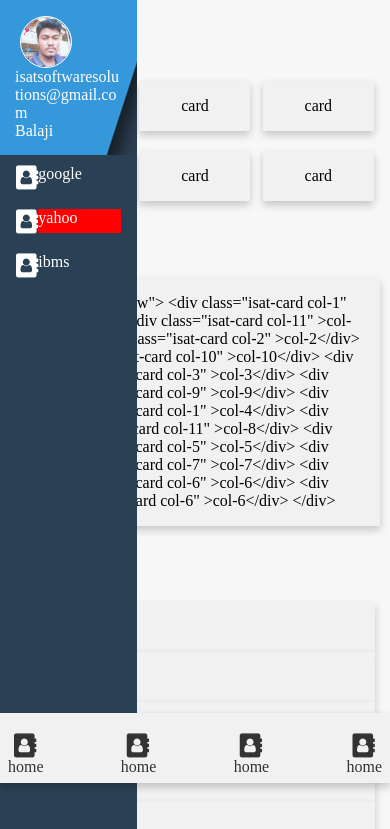
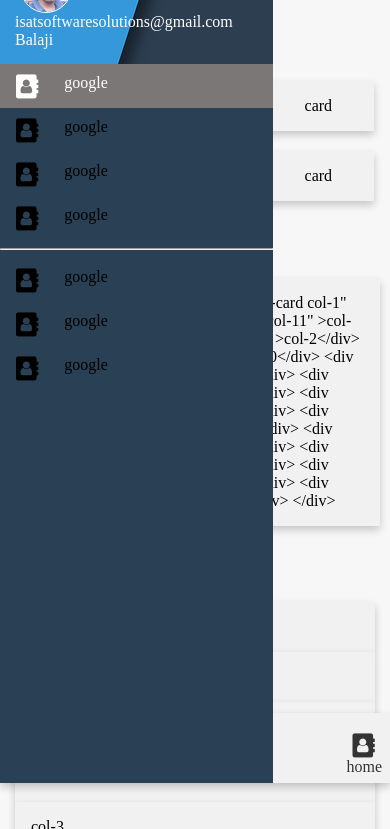
Before and after one commit to isat7/dashio, a website: page side_nav_one.html in a window 390 px wide. Shown: the part 61-890 px from the top of the page. Drawn offline with Linux system fonts and the light colour scheme; a script that the page names is missing.

Commit message:
'updated..'

```diff
--- a/side_nav_one.html
+++ b/side_nav_one.html
@@ -176,6 +176,15 @@ align-items:space-between;
     color:white;
 }
 /* side nav material */
+.material_menu_container{
+
+    display:flex;
+    flex-direction:column;
+    width:100%;
+    list-style-type: none;
+    margin: 0px;
+    padding: 0px;
+}
 .material_menu_header{
     display:flex;
     flex:1;
@@ -183,6 +192,15 @@ align-items:space-between;
     padding:15px;
     word-break:break-all;
     height: 170px;
+}
+.material_list{
+    display: flex;padding:10px 16px;color:white";
+}
+.active{
+    background:#7c7777;
+}
+.material_list:hover{
+    background: #8a8484;
 }
 /* timeline */
 .ul-ts{
@@ -343,21 +361,30 @@ width:75%;
 }
 
 .side_nav{
-    width:0px;
+
+    position: fixed;
+    z-index: 100;
+    top:0px;
+    width:70%;
 }
 .main{
     width:100%;
     margin-left:0px;
 }
 }
-@media only screen and (max-width: 768px) {
+@media only screen and (min-width: 481px) {
     .side_nav{
-    width:35%;
+    width:60%;
 }
 
 
+ }
+
+ @media only screen and (min-width: 781px) {
+    .side_nav{
+    width:20%;
 }
-
+ }
 .bottom_nav_gesture{
     position: fixed;
     /* visibility: hidden; */
@@ -373,6 +400,10 @@ width:75%;
   height: 300px;
   text-align: center;
   font: 30px/300px Helvetica, Arial, sans-serif;
+}
+
+.hide{
+    display:none
 }
 </style>
 </head>
@@ -393,8 +424,7 @@ width:75%;
     <div class="side_nav">
 
 
-            <div>
-                              <ul style="display:flex;flex-direction:column;width:100%;list-style-type: none;margin: 0px;padding: 0px;">
+            <div>                <ul class="material_menu_container">
                                 <li class="material_menu_header" style="background-image:url(images/material.png);">
                                 <div style="display:flex;width: 100%;">
                                 <div class="circle" style="border:1px solid white; background-image: url(images/balaji.jpg);"></div>
@@ -404,10 +434,17 @@ width:75%;
                                 <div class="divider"></div>
                                 <div style="color:white">Balaji</div>
                                 </li>
-                                <li style="display: flex;padding:10px 16px;color:white"><div style="display:flex;flex:1;"><i class="fa fa-address-book" style="font-size:24px"></i></div><div style="display:flex;flex:4;">google</div></li>
-                                <li style="display: flex;padding:10px 16px;color:white"><div style="display:flex;flex:1;"><i class="fa fa-address-book" style="font-size:24px"></i></div><div style="display:flex;flex:4;background:red">yahoo</div></li>
-                                <li style="display: flex;padding:10px 16px;color:white"><div style="display:flex;flex:1;"><i class="fa fa-address-book" style="font-size:24px"></i></div><div style="display:flex;flex:4;">ibms</div></li>
-                              </ul>
+                                <li class="material_list active white"><div style="display:flex;flex:1;"><i class="fa fa-address-book" style="font-size:24px"></i></div><div style="display:flex;flex:4;">google</div></li>
+                                <li class="material_list"><div style="display:flex;flex:1;"><i class="fa fa-address-book" style="font-size:24px"></i></div><div style="display:flex;flex:4;">google</div></li>
+                                <li class="material_list"><div style="display:flex;flex:1;"><i class="fa fa-address-book" style="font-size:24px"></i></div><div style="display:flex;flex:4;">google</div></li>
+                                <li class="material_list"><div style="display:flex;flex:1;"><i class="fa fa-address-book" style="font-size:24px"></i></div><div style="display:flex;flex:4;">google</div></li>
+
+                                <li><hr></li>
+                                <li class="material_list"><div style="display:flex;flex:1;"><i class="fa fa-address-book" style="font-size:24px"></i></div><div style="display:flex;flex:4;">google</div></li>
+                                <li class="material_list"><div style="display:flex;flex:1;"><i class="fa fa-address-book" style="font-size:24px"></i></div><div style="display:flex;flex:4;">google</div></li>
+                                <li class="material_list"><div style="display:flex;flex:1;"><i class="fa fa-address-book" style="font-size:24px"></i></div><div style="display:flex;flex:4;">google</div></li>
+
+                            </ul>
                       </div>
                       </div>
 
@@ -622,11 +659,12 @@ g_bottom.get('swipe').set({ direction: Hammer.DIRECTION_ALL });
 
 if (window.matchMedia("(max-width: 480px)").matches) {
   /* The viewport is less than, or equal to, 700 pixels wide */
-
+  side_nav.classList.add("hide");
   mc.on("swiperight", function(ev) {
 
+side_nav.classList.remove("hide");
 
-side_nav.style.width="70%";
+side_nav.style.top="0px";
 
 
 
@@ -634,7 +672,8 @@ side_nav.style.width="70%";
 
 mc.on("swipeleft", function(ev) {
 
-side_nav.style.width="0%";
+    side_nav.classList.add("hide");
+
 });
 
 
@@ -655,6 +694,9 @@ g_bottom.on("swipeup", function(ev) {
 
 
 
+// }
+
+
 
 
 
```
Also changed, not shown: index.html (+5 -4 lines), config.yml (added).
